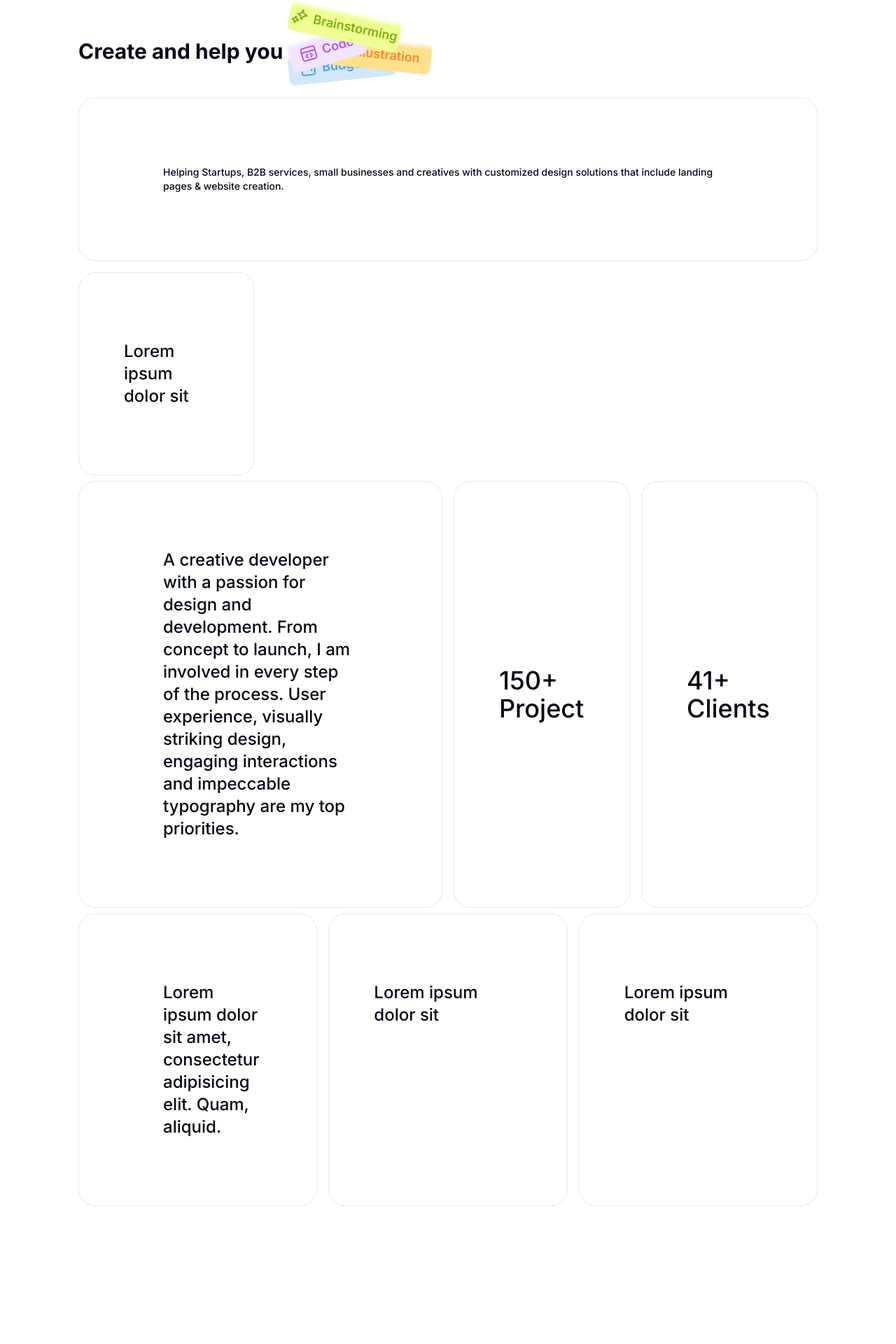
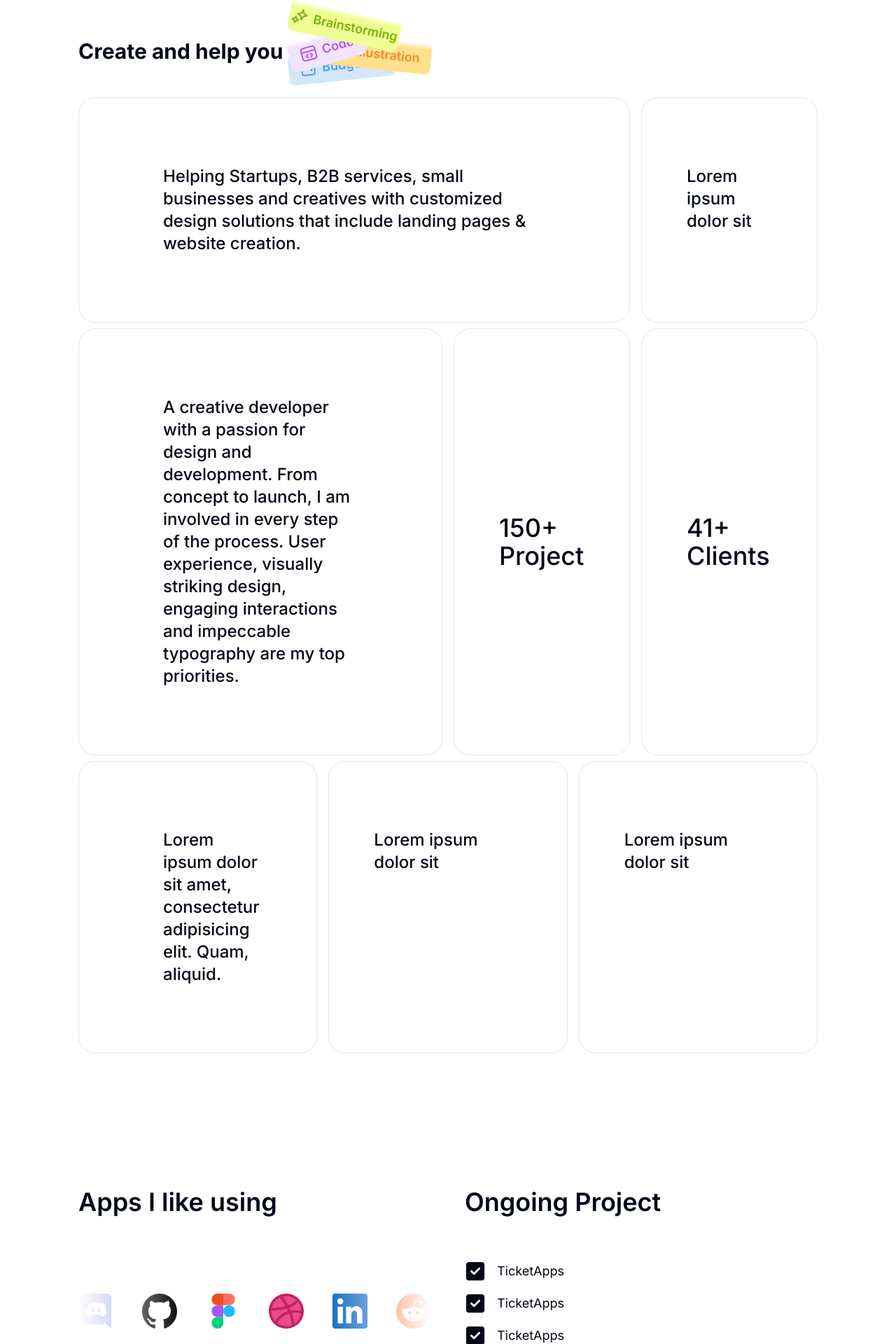
Before and after one commit to chianyungcode/portfolio-chian, a Next.js app: page / in a window 1280 px wide. Shown: the part 809-2729 px from the top of the page at 70% size. Before the commit the page ends 2628 px from the top, so only its background shows below. Built offline with nearby package versions, Linux system fonts and the light colour scheme.

Commit message:
fix: fix bug layout and hide some section in mobile view

```diff
--- a/app/page.tsx
+++ b/app/page.tsx
@@ -10,8 +10,8 @@ const HomePage = () => {
     <>
       <Hero />
       <KeySelling />
-      {/* <TechSection />
-      <FooterCTA /> */}
+      <TechSection />
+      <FooterCTA />
     </>
   );
 };
--- a/components/FooterCTA.tsx
+++ b/components/FooterCTA.tsx
@@ -6,7 +6,7 @@ import Link from "next/link";
 
 const FooterCTA = () => {
   return (
-    <footer className="max-w-[1440px] mx-auto px-[112px] pt-[96px] pb-12 space-y-12 mt-12 relative">
+    <footer className="max-w-[1440px] lg:block hidden mx-auto px-[112px] pt-[96px] pb-12 space-y-12 mt-12 relative">
       <div className="w-full absolute bottom-0 left-0 h-full overflow-hidden flex justify-center">
         <div className=" h-[914px] w-[914px] bg-lime-200 top-[400px] rounded-full relative blur-[12rem]" />
       </div>
--- a/components/KeySelling.tsx
+++ b/components/KeySelling.tsx
@@ -38,7 +38,7 @@ const KeySelling = () => {
       </div>
       <div className="text-2xl font-medium space-y-2">
         <div className="grid grid-cols-4 gap-4">
-          <div className="col-span-4 rounded-[16px] gap-x-4 lg:rounded-3xl border border-gray-200 lg:px-[7.5rem] lg:py-24 px-4 py-4 flex items-center text-sm">
+          <div className="col-span-4 lg:col-span-3 rounded-[16px] gap-x-4 lg:rounded-3xl border border-gray-200 lg:px-[7.5rem] lg:py-24 px-4 py-4 flex items-center lg:text-2xl text-sm">
             Helping Startups, B2B services, small businesses and creatives with
             customized design solutions that include landing pages & website
             creation.
--- a/components/TechSection.tsx
+++ b/components/TechSection.tsx
@@ -4,7 +4,7 @@ import { FaSquareCheck } from "react-icons/fa6";
 
 const TechSection = () => {
   return (
-    <section className="max-w-[1440px] px-[112px] py-[96px] mx-auto space-y-12">
+    <section className="max-w-[1440px] lg:block hidden px-[112px] py-[96px] mx-auto space-y-12">
       <div className="grid grid-cols-4 gap-x-12">
         <div className="col-span-2 ">
           <h1 className="text-4xl font-semibold ">Apps I like using</h1>
```
